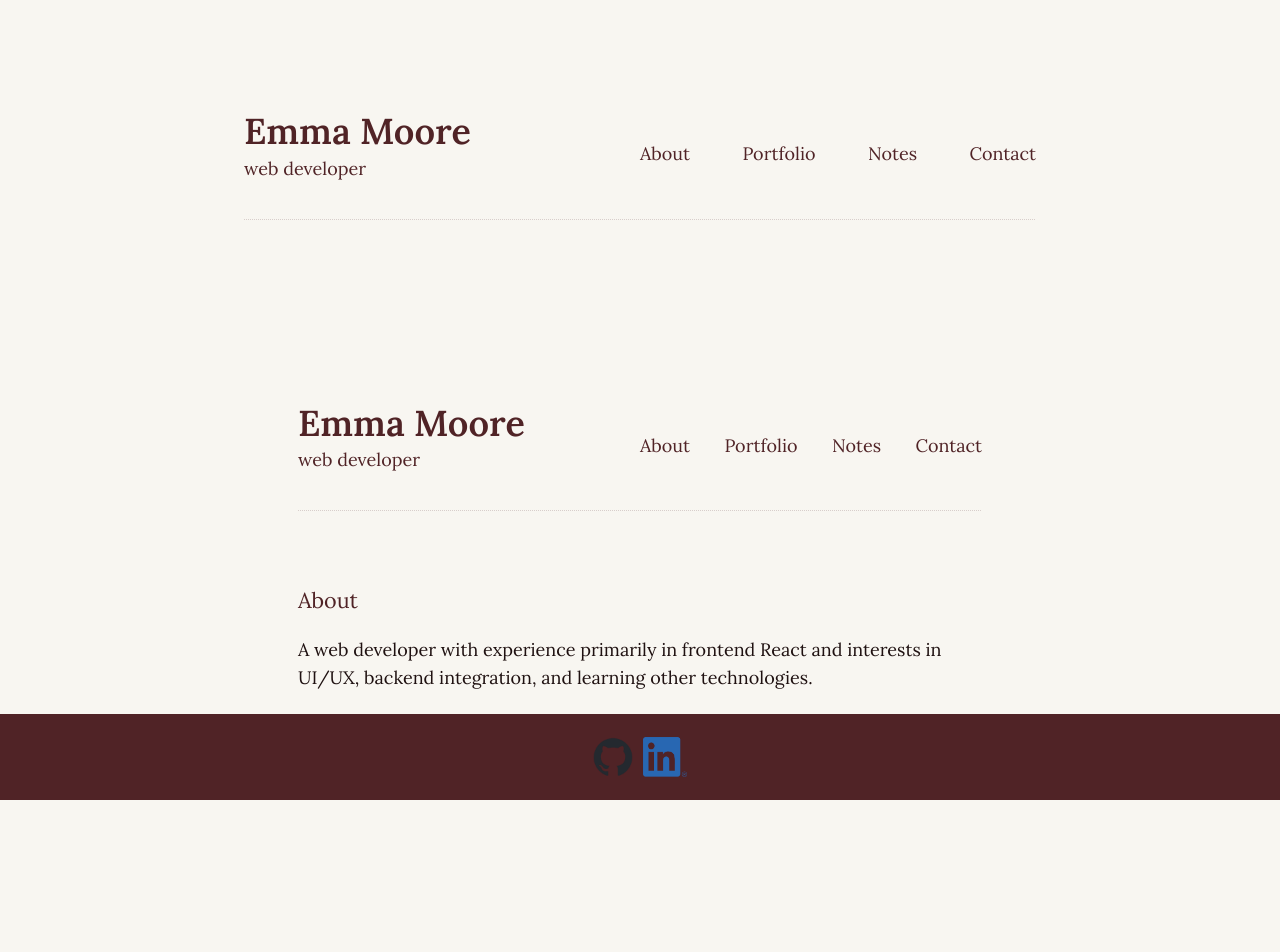
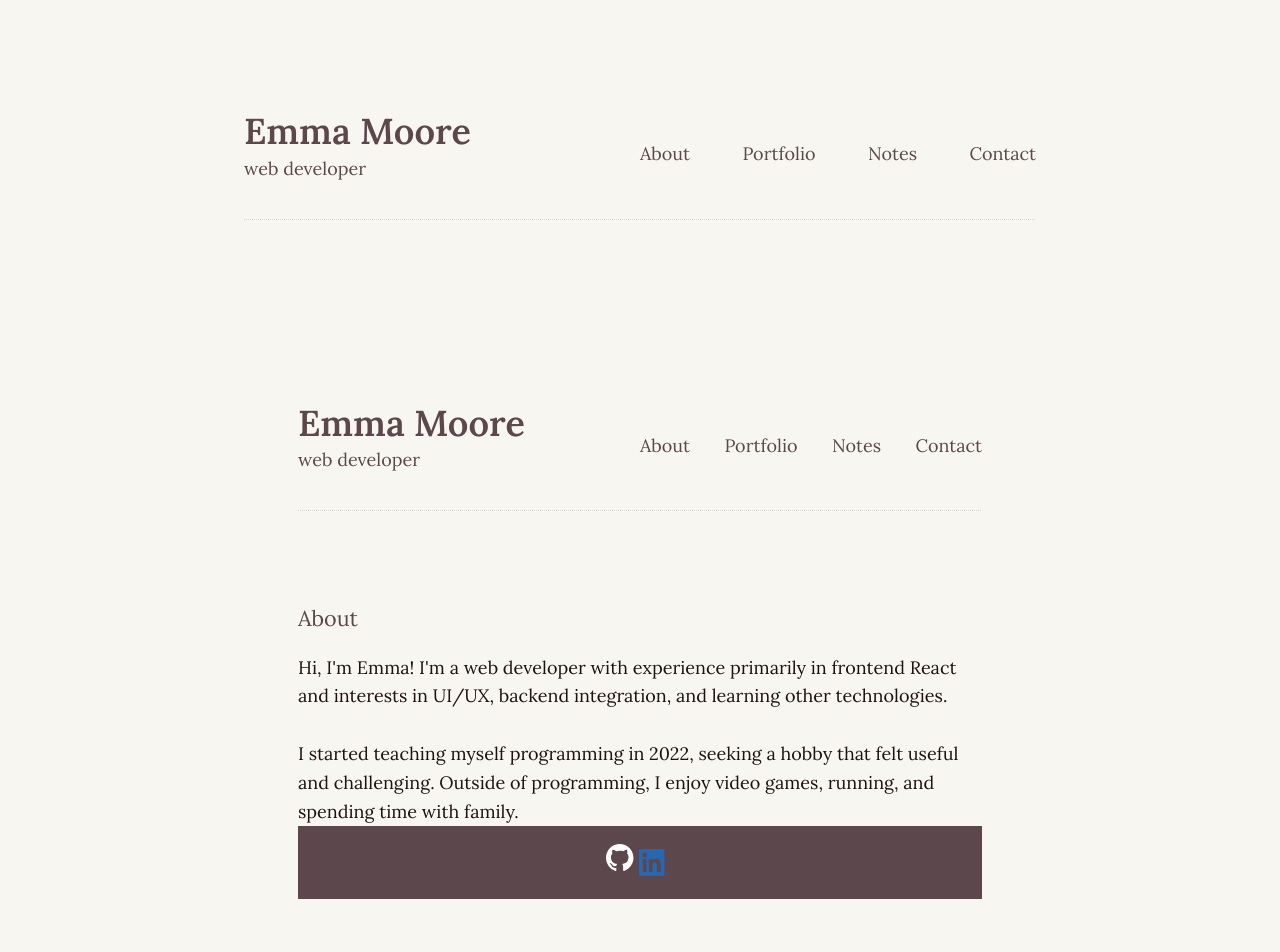
Before and after one commit to emoore29/My-Portfolio, a Next.js app: page / in a window 1280 px wide. Shown: the top 952 px of the page. Before the commit the page ends 873 px from the top, so only its background shows below. Built offline with nearby package versions, Linux system fonts and the light colour scheme.

Commit message:
refactor in progress

```diff
--- a/components/hoverBlur.js
+++ b/components/hoverBlur.js
@@ -3,10 +3,6 @@ import styles from "../styles/Home.module.css";
 // Contains elements that display when mouse enters a portfolio project container
 // Display is default none until mouse enters a project
 export default function HoverBlur({ isActive, github, live }) {
-  console.log("isActive:", isActive);
-  console.log("github:", github);
-  console.log("live:", live);
-
   if (!isActive) {
     return null; // Don't render anything if the hover effect isn't active
   }
--- a/components/icons/gitHubIcon.js
+++ b/components/icons/gitHubIcon.js
@@ -1,6 +1,14 @@
+import utilStyles from "../../styles/utils.module.css";
+
 export default function GhIcon() {
   return (
-    <svg width="98" height="96" xmlns="http://www.w3.org/2000/svg">
+    <div className={utilStyles.socialSvgContainers}>
+      <svg
+        width="auto"
+        height="100%"
+        viewBox="0 0 98 96"
+        xmlns="http://www.w3.org/2000/svg"
+      >
         <path
           fill-rule="evenodd"
           clip-rule="evenodd"
@@ -8,5 +16,6 @@ export default function GhIcon() {
           fill="#fff"
         />
       </svg>
+    </div>
   );
 }
--- a/components/layout.js
+++ b/components/layout.js
@@ -9,6 +9,7 @@ import sunIcon from "../public/images/day-mode.svg";
 import moonIcon from "../public/images/night-mode.svg";
 import { lora } from "../styles/fonts";
 import MenuIcon from "./icons/menuIcon";
+import GhIcon from "./icons/gitHubIcon";
 
 const name = "Emma Moore";
 export const siteTitle = "Emma Moore - Web Developer";
@@ -131,13 +132,7 @@ export default function Layout({ children, home }) {
       <footer className={styles.socialsFooter}>
         <div id="github">
           <a target="_blank" href="https://github.com/AthenasCode">
-            <Image
-              className={styles.socialsImg}
-              src="/images/github-mark.png"
-              height={40}
-              width={40}
-              alt="Github icon"
-            />
+            <GhIcon />
           </a>
         </div>
         <a
@@ -148,8 +143,8 @@ export default function Layout({ children, home }) {
             <Image
               className={styles.socialsImg}
               src="/images/LI-In-Bug.png"
-              height={40}
-              width={44}
+              height={27}
+              width={30}
               alt="Linkedin icon"
             />
           </div>
--- a/pages/about.js
+++ b/pages/about.js
@@ -12,9 +12,12 @@ export default function About() {
         About
       </h2>
       <p className={styles.aboutContent}>
-        A web developer with experience primarily in frontend React and
-        interests in UI/UX, backend integration, and learning other
-        technologies.
+        Hi, I'm Emma! I'm a web developer with experience primarily in frontend
+        React and interests in UI/UX, backend integration, and learning other
+        technologies. <br />
+        <br />I started teaching myself programming in 2022, seeking a hobby
+        that felt useful and challenging. Outside of programming, I enjoy video
+        games, running, and spending time with family.
       </p>
     </Layout>
   );
--- a/styles/global.css
+++ b/styles/global.css
@@ -5,10 +5,10 @@
   --background: #f8f6f1;
   --background-lighter: #fefdfa;
   --main-text: #1f1111;
-  --text-primary: #502326;
-  --text-secondary: #a23e48;
+  --text-primary: #5c474d;
+  --text-secondary: #513e43;
   --primary-contrast: #a23e48;
-  --light-text: #666;
+  --light-text: #9d8088;
 }
 
 html,
--- a/styles/layout.module.css
+++ b/styles/layout.module.css
@@ -5,6 +5,9 @@
   max-width: 50rem;
   padding: 2rem 3rem;
   margin: 0 auto 0;
+  min-height: 100vh;
+  display: flex;
+  flex-direction: column;
 }
 
 /* HEADER */
@@ -90,9 +93,6 @@
 /* FOOTER */
 
 .socialsFooter {
-  position: fixed;
-  bottom: 0;
-  left: 0;
   display: flex;
   justify-content: center;
   width: 100%;
--- a/styles/utils.module.css
+++ b/styles/utils.module.css
@@ -61,3 +61,9 @@
 .objectContain {
   object-fit: contain;
 }
+
+.socialSvgContainers {
+  height: 27px;
+  display: flex;
+  align-items: center;
+}
```
Also changed, not shown: posts/second-note.md (added, +6 -0 lines). Lines whose indentation alone changed are shown as unchanged.
